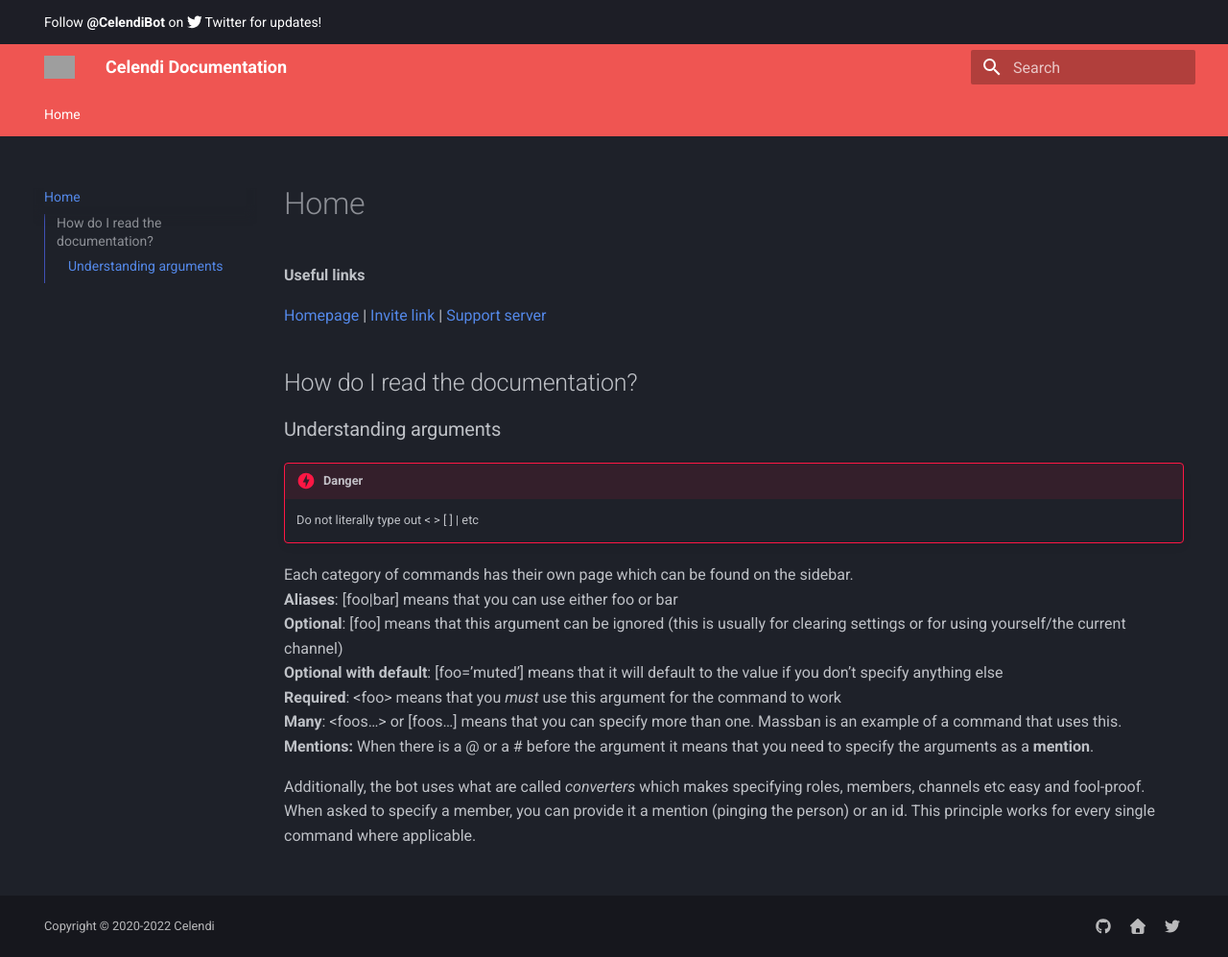
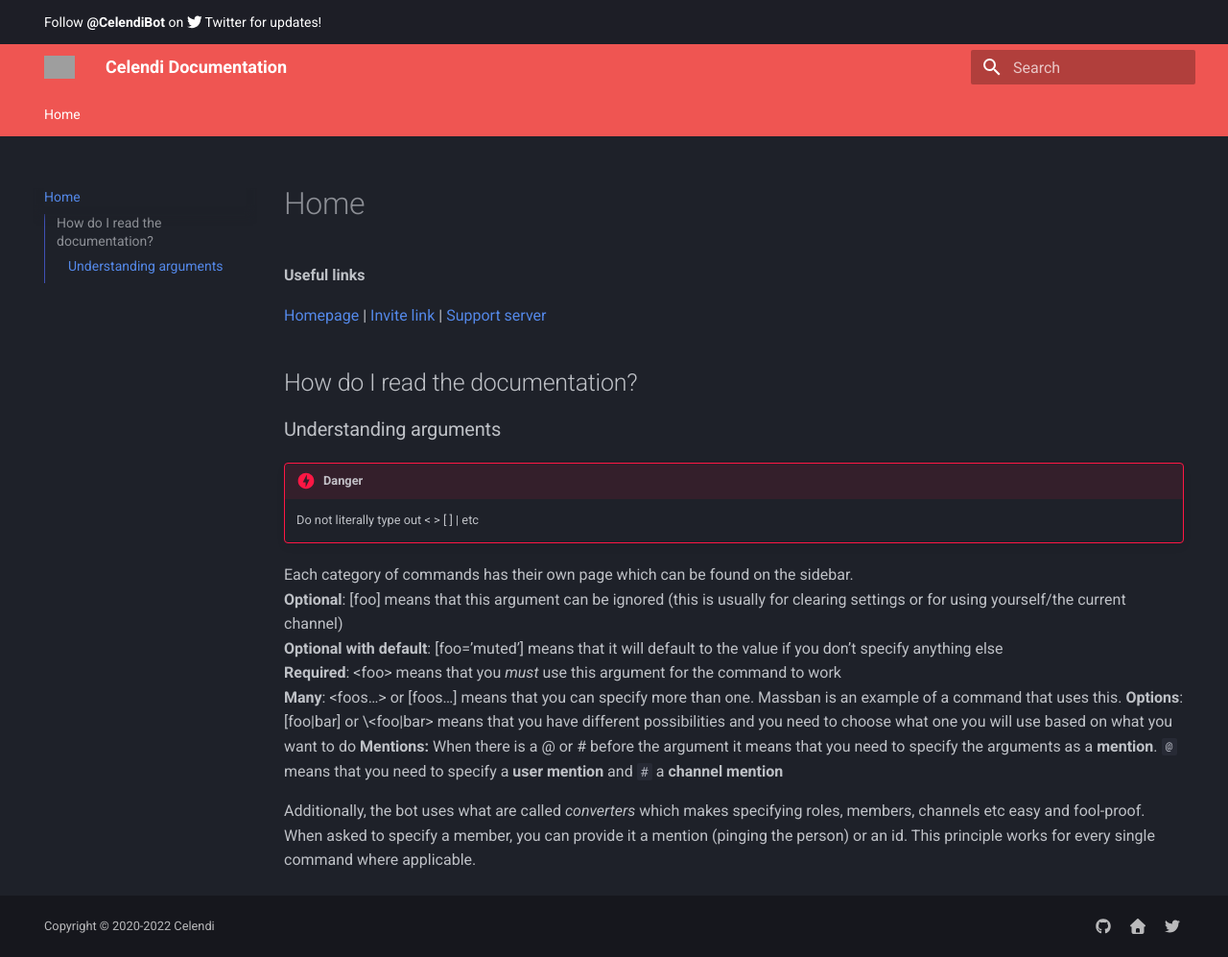
Before and after one commit to Celendi/Docs, an MkDocs documentation site: the page built from docs/index.md, in a window 1280 px wide and 997 px high. Shown: the whole window at 96% size. Built offline with MkDocs 1.6.1 and Material for MkDocs 9.7.7, drawn with Linux system fonts in a browser that asks for light colours; grey boxes are pictures that could not be loaded.

Commit message:
Update index.md

```diff
--- a/docs/index.md
+++ b/docs/index.md
@@ -12,11 +12,11 @@
     Do not literally type out &lt;   &gt; [   ] \| etc
 
 Each category of commands has their own page which can be found on the sidebar.
-**Aliases**: \[foo\|bar\] means that you can use either foo or bar
 **Optional**: \[foo\] means that this argument can be ignored \(this is usually for clearing settings or for using yourself/the current channel\)
 **Optional with default**: \[foo='muted'\] means that it will default to the value if you don't specify anything else
 **Required**: &lt;foo&gt; means that you _must_ use this argument for the command to work
 **Many**: &lt;foos...&gt; or \[foos...\] means that you can specify more than one. Massban is an example of a command that uses this.
-**Mentions:** When there is a @ or a # before the argument it means that you need to specify the arguments as a **mention**.
+**Options**: \[foo\|bar\] or \<foo\|bar\> means that you have different possibilities and you need to choose what one you will use based on what you want to do
+**Mentions:** When there is a @ or # before the argument it means that you need to specify the arguments as a **mention**. `@` means that you need to specify a **user mention** and `#` a **channel mention**
 
 Additionally, the bot uses what are called _converters_ which makes specifying roles, members, channels etc easy and fool-proof. When asked to specify a member, you can provide it a mention \(pinging the person\) or an id. This principle works for every single command where applicable.
```
